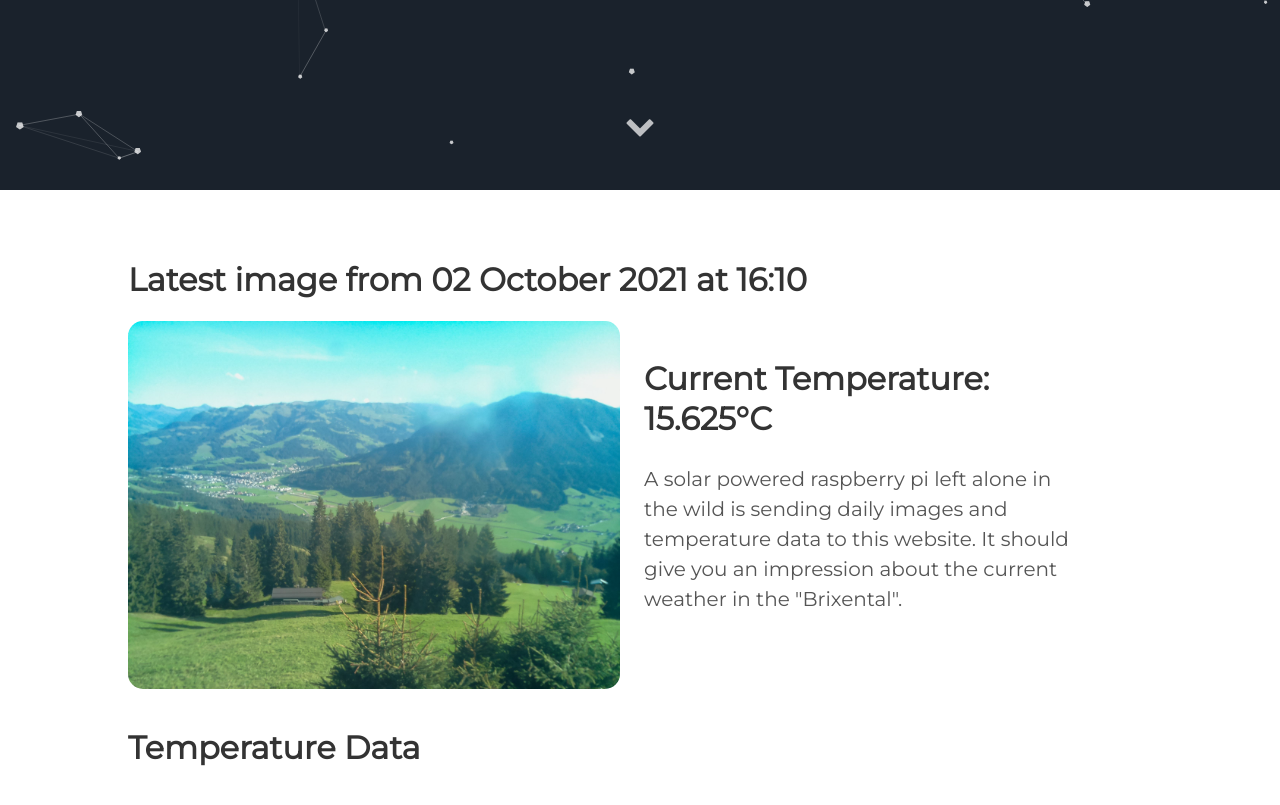
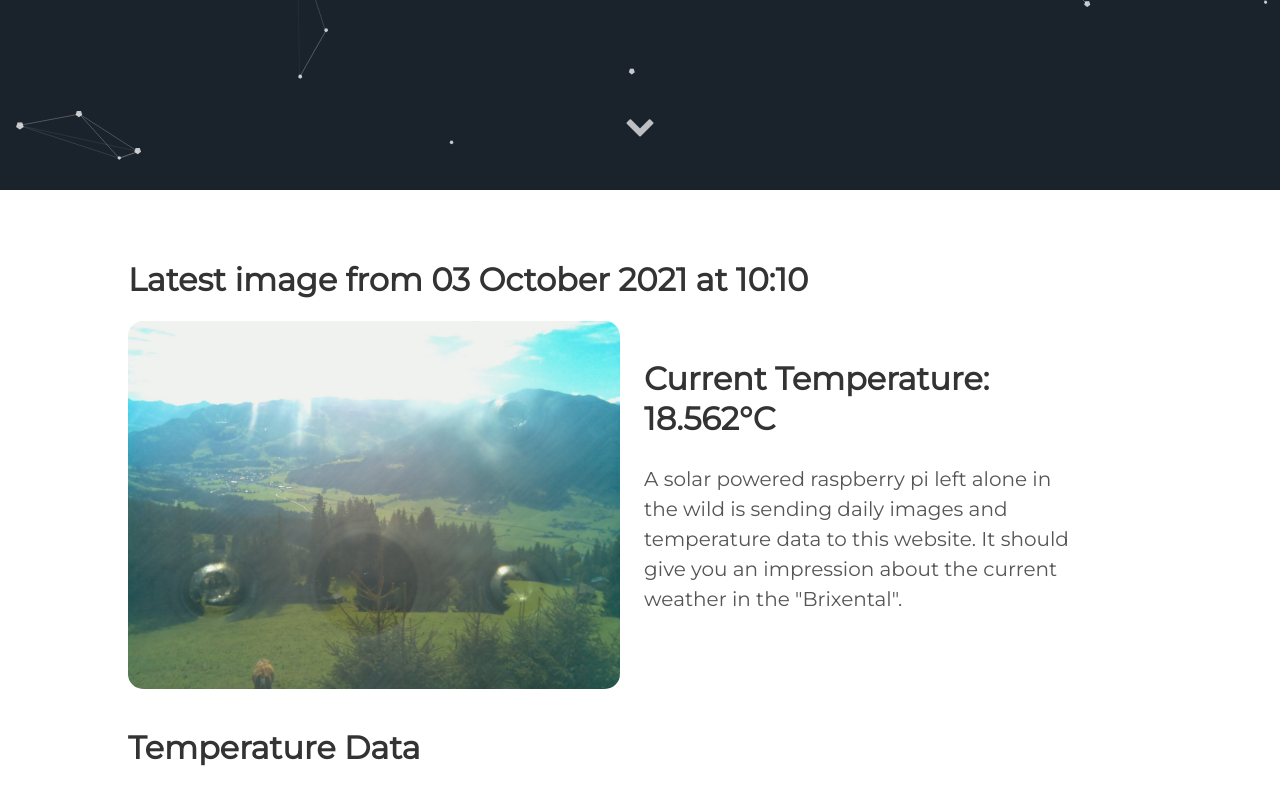
Before and after one commit to vektorious/vektorious.github.io, a Jekyll site: the page built from resources/huette.md, in a window 1280 px wide and 900 px high, scrolled down 710 px. Shown: the top 805 px of the window. Built offline with Jekyll 4.4.1, drawn with Linux system fonts in a browser that asks for light colours.

Commit message:
I'm a bot beep boop

```diff
--- a/resources/huette.md
+++ b/resources/huette.md
@@ -6,13 +6,13 @@ image: '/assets/img/'
 description: 'Live image from the Austrian alps'
 twitter_text: ' '
 ---
-## Latest image from 02 October 2021 at 16:10
+## Latest image from 03 October 2021 at 10:10
 <div class="huette">
   <div class="huette-image">
     <img src="{{ "/assets/img/huette.jpg" | prepend: site.baseurl }}">
   </div>
   <div class="huette-text">
-        <h2>Current Temperature: 15.625°C</h2>
+        <h2>Current Temperature: 18.562°C</h2>
         <p>A solar powered raspberry pi left alone in the wild is sending daily images and temperature data to this website. It should give you an impression about the current weather in the "Brixental".</p>
 
   </div>
```
Also changed, not shown: rpi-script/2021-10-03_100924.txt (renamed from rpi-script/2021-10-02_160922.txt, +5 -5 lines), rpi-script/huette.md (+2 -2 lines), assets/img/huette.jpg, assets/img/temp_plot.png, rpi-script/temp_plot.png, 1 other file.
